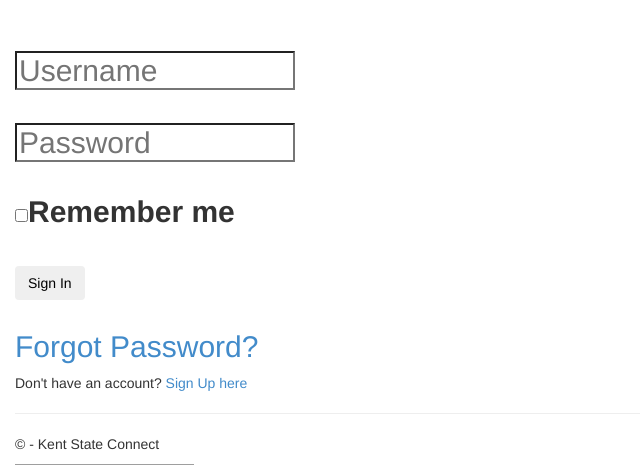
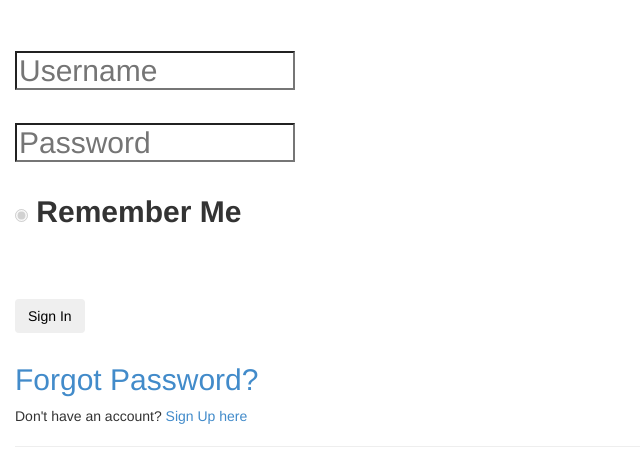
Before and after one commit to justintclark/Kent-State-Connect, a Python web app: template KentStateConnect/templates/login.html in a window 1280 px wide. Shown: the part 249-714 px from the top of the page, without its empty margins (0-640 px from the left). Run offline with Jinja, Linux system fonts and the light colour scheme; the template is opened without the code that fills it, so the values that code supplies are empty; grey boxes are pictures that could not be loaded.

Commit message:
auto checked and disabled remember me

```diff
--- a/KentStateConnect/templates/login.html
+++ b/KentStateConnect/templates/login.html
@@ -17,9 +17,12 @@
                   <div class="msg">{{ msg }}</div>
                     <input id="username" name="username" type="text" placeholder="Username" class="textbox"/></br></br>
                     <input id="password" name="password" type="password" placeholder="Password" class="textbox"/></br></br>
-                    <label id="rememberme">
-                      <input type="checkbox" name="rememberme">Remember me
-                    </label></br></br>
+                <div class="form-check">
+                      <input class="form-check-input" type="radio" name="rememberme" id="rememberme" checked disabled>
+                      <label class="form-check-label" for="flexRadioCheckedDisabled">
+                        Remember Me
+                      </label>
+                    </div></br></br>
                   </label>
                     <input type="submit" class="btn" value="Sign In"></br>
                 </form>
--- a/KentStateConnect/templates/profile.html
+++ b/KentStateConnect/templates/profile.html
@@ -22,7 +22,7 @@
             <td>Account Created on: </td>
             <td>{{ account[6] }}</td>
         </tr>
-    </table>
+    </table><br />
     <a href="{{ url_for('edit_profile') }}">Edit Profile</a><br /> <br />
     <a href="/delete" <button type="button" class="btn btn-danger - btn-sm">Delete Account</button></a> <br />
 </div>
```
